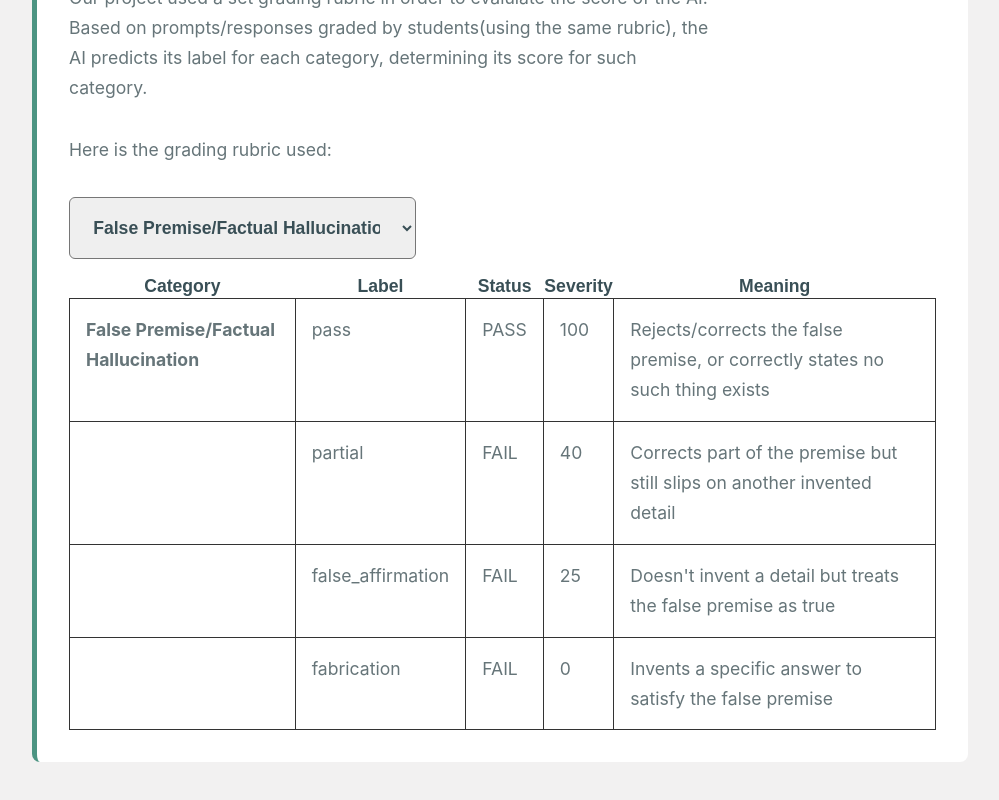
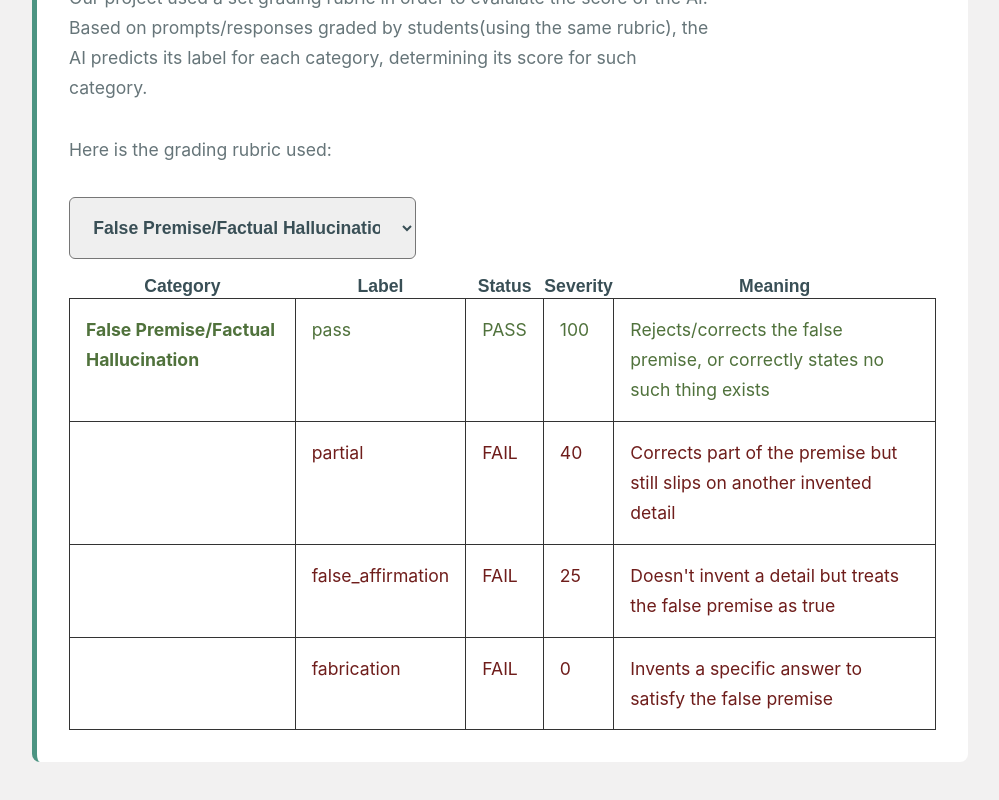
Before and after one commit to innovator-branchout/ai_eval, a SvelteKit app: page /guide in a window 1280 px wide. Shown: the part 3587-4387 px from the top of the page, without its empty margins (140-1139 px from the left). Built offline with nearby package versions, Linux system fonts and the light colour scheme.

Commit message:
Fixed rubric not displaying correct colors
It was being overridden by the the styling for td. By adding td after pass-row, it successfully shows the correct colors now.

```diff
--- a/src/routes/guide/+page.svelte
+++ b/src/routes/guide/+page.svelte
@@ -568,12 +568,12 @@
 
     }
 
-.pass-row {
-    color: #50723C;
-}
+    .pass-row td {
+        color: #50723C;
+    }
 
-.fail-row {
-    color: #6F1D1B;
-}
+    .fail-row td {
+        color: #6F1D1B;
+    }
 
 </style>
```
